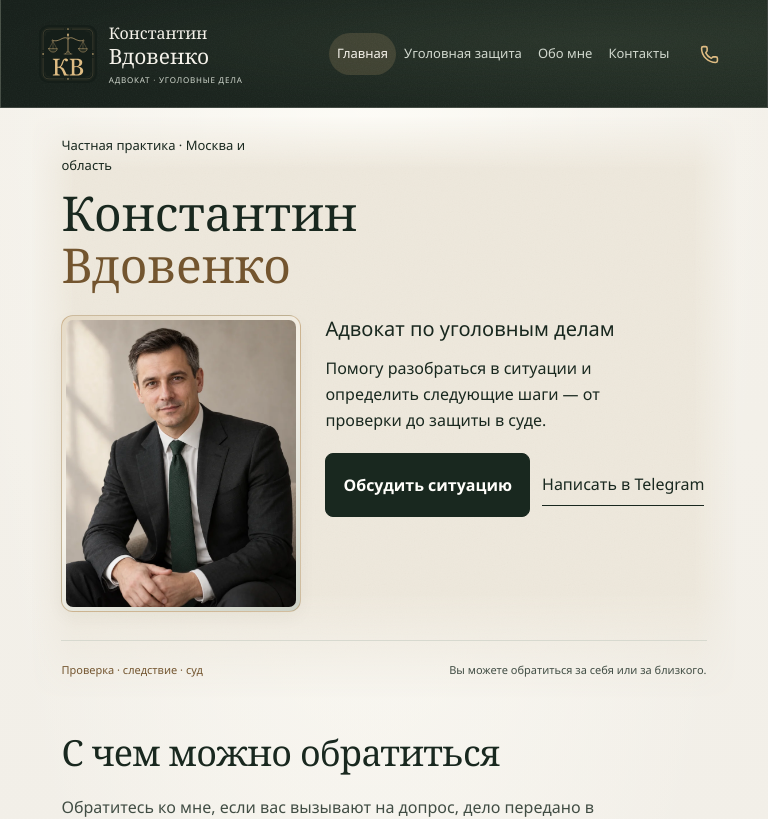
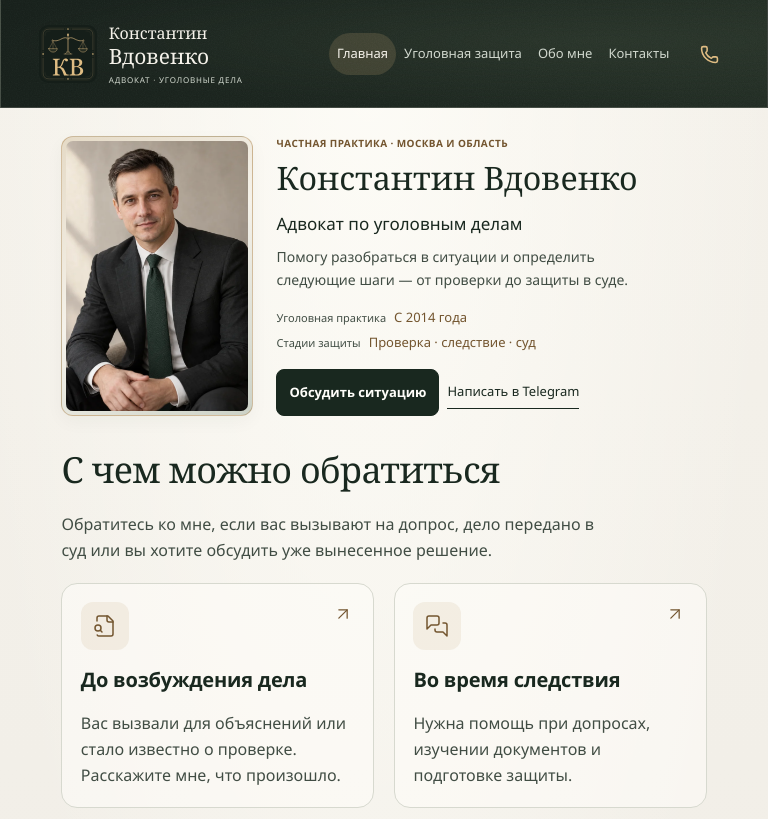
Before and after one commit to Aleks-man/advokat-vdovenko, a React (Vite) app in the folder front/: page / in a window 768 px wide. Shown: the top 819 px of the page. Built offline with nearby package versions, Linux system fonts and the light colour scheme; a web font is replaced by a local one.

Commit message:
Stabilize responsive hero layout and simplify about page

```diff
--- a/front/src/components/AttorneyProfile/AttorneyProfile.css
+++ b/front/src/components/AttorneyProfile/AttorneyProfile.css
@@ -1,63 +1,33 @@
 .about.panel {
   margin-top: var(--intro-offset);
   padding-block: var(--intro-padding) var(--panel-space);
-  border: 1px solid var(--line);
-  background: rgb(255 254 250 / 60%);
 }
 .about-inner {
   display: grid;
-  grid-template-columns: minmax(0, 0.85fr) minmax(0, 1.65fr);
-  grid-template-areas:
-    'portrait heading'
-    'portrait content';
-  grid-template-rows: auto 1fr;
+  grid-template-columns: minmax(0, 1fr) minmax(0, 2fr);
   align-items: start;
-  column-gap: clamp(28px, 4vw, 56px);
-  row-gap: var(--heading-gap);
+  gap: var(--heading-gap) var(--content-gap);
 }
-.about-portrait {
-  grid-area: portrait;
-  align-self: start;
-  width: 100%;
-  max-width: 360px;
-  padding: 4px;
-  border: 1px solid var(--portrait-border);
-  border-radius: var(--portrait-radius);
-  background: var(--portrait-surface);
-  box-shadow: var(--portrait-shadow);
-}
-.about-portrait img {
-  display: block;
-  width: 100%;
-  height: auto;
-  aspect-ratio: 4 / 5;
-  object-fit: cover;
-  border-radius: calc(var(--portrait-radius) - 5px);
-}
+.about-heading,
 .about-content {
-  grid-area: content;
-  min-width: 0;
-}
-.about-heading {
-  grid-area: heading;
   min-width: 0;
 }
 .about-heading .eyebrow {
   margin-bottom: var(--intro-title-gap);
 }
 .about-heading h1 {
-  max-width: 540px;
   font-family: var(--heading);
-  font-size: var(--page-title);
+  font-size: var(--section-title);
   font-weight: 400;
-  line-height: 1.16;
+  line-height: 1.2;
   letter-spacing: normal;
 }
 .about-profession {
   margin-top: 16px;
-  font-size: var(--text-lead);
+  max-width: 24ch;
+  font-size: var(--text-secondary);
   font-weight: 500;
-  color: var(--ink);
+  color: var(--accent-text);
   line-height: var(--subheading-leading);
 }
 .about-biography {
@@ -67,18 +37,20 @@
   font-size: var(--text-size);
   color: var(--muted);
 }
+.about-biography p:first-child {
+  color: var(--ink);
+}
 .about-facts {
   display: grid;
   grid-template-columns: repeat(3, minmax(0, 1fr));
   gap: 20px;
   margin: var(--heading-gap) 0 0;
-  padding: 20px;
-  border-radius: 12px;
-  background: rgb(var(--accent-rgb) / 7%);
+  padding-top: 20px;
+  border-top: 1px solid var(--line);
 }
 .about-facts dt {
   margin-bottom: 8px;
-  font-size: 13px;
+  font-size: var(--text-caption);
   line-height: 1.5;
   color: var(--muted);
 }
@@ -91,33 +63,19 @@
 }
 @media (max-width: 900px) {
   .about-inner {
-    grid-template-columns: 1fr;
-    grid-template-areas:
-      'heading'
-      'portrait'
-      'content';
-    grid-template-rows: auto;
-    gap: var(--heading-gap);
-  }
-  .about-portrait {
-    max-width: 240px;
+    grid-template-columns: minmax(0, 1fr);
   }
   .about-heading h1 {
+    font-size: var(--page-title);
+  }
+  .about-profession {
     max-width: none;
   }
 }
 @media (max-width: 600px) {
-  .about-profession {
-    font-size: var(--text-lead);
-  }
-  .about-portrait {
-    max-width: 228px;
-  }
   .about-facts {
-    grid-template-columns: 1fr;
+    grid-template-columns: minmax(0, 1fr);
     gap: 12px;
-    padding: 16px;
-    margin-top: var(--heading-gap);
   }
   .about-facts > div {
     display: grid;
--- a/front/src/components/AttorneyProfile/AttorneyProfile.tsx
+++ b/front/src/components/AttorneyProfile/AttorneyProfile.tsx
@@ -3,21 +3,12 @@ import './AttorneyProfile.css'
 
 export function AttorneyProfile() {
   return (
-    <section className="about panel intro-surface" id="about" aria-labelledby="about-heading">
+    <section className="about panel" id="about" aria-labelledby="about-heading">
       <div className="container about-inner">
         <div className="about-heading">
           <p className="eyebrow">Обо мне</p>
           <h1 id="about-heading">{about.name}</h1>
           <p className="about-profession">{about.profession}</p>
-        </div>
-        <div className="about-portrait">
-          <img
-            src={about.portrait.src}
-            alt={about.portrait.alt}
-            width="800"
-            height="1000"
-            decoding="async"
-          />
         </div>
         <div className="about-content">
           <div className="about-biography">
--- a/front/src/components/Hero/Hero.css
+++ b/front/src/components/Hero/Hero.css
@@ -1,62 +1,53 @@
 .hero {
+  margin-top: var(--intro-offset);
   display: grid;
-  grid-template-columns: minmax(0, 1fr) 280px;
-  column-gap: 24px;
-  position: relative;
-  isolation: isolate;
-  overflow: hidden;
-  margin-top: var(--intro-offset);
+  grid-template-columns: clamp(185px, 25vw, 304px) minmax(0, 1fr);
+  grid-template-areas: 'portrait copy';
+  align-items: stretch;
+  gap: clamp(20px, 3vw, 48px);
   padding: var(--intro-padding) var(--panel-inset) 0;
   color: var(--ink);
 }
-.hero::before {
-  content: '';
-  position: absolute;
-  inset: 0;
-  z-index: -1;
-  background-color: var(--surface-hero);
-  background-image: url('../../assets/matte-paper.svg');
-  background-repeat: repeat;
-  mask-image:
-    linear-gradient(90deg, transparent, #000 6%, #000 94%, transparent),
-    linear-gradient(180deg, transparent, #000 9%, #000 82%, transparent);
-  mask-composite: intersect;
-  pointer-events: none;
+.hero-copy {
+  grid-area: copy;
+  container-type: inline-size;
+  display: flex;
+  flex-direction: column;
+  justify-content: space-between;
+  gap: 20px;
+  min-width: 0;
 }
-.hero-copy {
-  padding: 0 0 24px;
-  align-self: start;
-  position: relative;
-  z-index: 2;
+.hero-heading,
+.hero-content {
+  min-width: 0;
+}
+.hero-content {
+  display: grid;
+  gap: 20px;
 }
 .hero-location {
-  color: var(--muted);
-  font-size: var(--text-secondary);
-  font-weight: 500;
+  color: var(--accent-text);
+  font-size: var(--text-caption);
+  font-weight: 600;
   line-height: 1.5;
+  letter-spacing: 0.08em;
+  text-transform: uppercase;
 }
 .hero h1 {
-  margin-top: var(--intro-title-gap);
+  margin-top: 8px;
   font-family: var(--heading);
-  font-size: min(var(--hero-title), 48px);
+  font-size: clamp(22px, 7.5cqi, 64px);
   font-weight: 400;
-  line-height: 1.08;
+  line-height: 1.16;
   letter-spacing: normal;
-}
-.hero h1 span,
-.hero h1 em {
-  display: block;
 }
 .hero h1 em {
   font-style: normal;
-  color: var(--accent-text);
 }
 .hero-description {
-  margin-top: var(--heading-gap);
-  max-width: 38ch;
   font-size: var(--text-lead);
   font-weight: 500;
-  line-height: 1.4;
+  line-height: var(--subheading-leading);
 }
 .hero-description span {
   display: block;
@@ -64,176 +55,180 @@
   font-weight: 400;
   font-size: var(--text-size);
   margin-top: 12px;
-  max-width: 37ch;
+  max-width: 48ch;
   line-height: var(--text-leading);
 }
 .hero-actions {
   display: flex;
   flex-wrap: wrap;
   align-items: center;
-  gap: 18px;
-  margin-top: var(--heading-gap);
-}
-.hero .button {
-  background: var(--ink);
-  color: var(--paper-light);
-  border-color: var(--ink);
-  font-weight: 600;
-}
-.hero .button:hover {
-  background: var(--ink-dark);
+  gap: 12px 18px;
 }
 .hero-art {
+  grid-area: portrait;
   width: 100%;
-  max-width: 280px;
-  margin-bottom: 32px;
-  padding: 4px;
-  align-self: start;
+  position: relative;
+  align-self: stretch;
+  min-width: 0;
+  min-height: 0;
+  aspect-ratio: 4 / 5;
+  overflow: hidden;
   border: 1px solid var(--portrait-border);
   border-radius: var(--portrait-radius);
   background: var(--portrait-surface);
   box-shadow: var(--portrait-shadow);
 }
 .hero-image {
+  position: absolute;
+  inset: 4px;
   display: block;
-  width: 100%;
-  height: auto;
-  aspect-ratio: 4 / 5;
+  width: calc(100% - 8px);
+  height: calc(100% - 8px);
   object-fit: cover;
+  object-position: center top;
   border-radius: calc(var(--portrait-radius) - 5px);
 }
-.hero-bottom {
-  grid-column: 1 / -1;
+.hero-facts {
   display: flex;
-  justify-content: space-between;
-  align-items: center;
-  gap: 18px;
-  padding-block: 20px;
-  border-top: 1px solid var(--line);
-  font-size: 12px;
+  flex-wrap: wrap;
+  gap: 12px 28px;
+  margin: 0;
+}
+.hero-facts dt {
+  margin-bottom: 2px;
+  font-size: var(--text-caption);
+  line-height: 1.5;
   color: var(--muted);
 }
-.hero-bottom > :first-child {
+.hero-facts dd {
+  margin: 0;
+  font-size: var(--text-secondary);
   font-weight: 500;
+  line-height: 1.5;
   color: var(--accent-text);
 }
-@media (max-width: 960px) {
-  .hero {
-    margin-top: var(--intro-offset);
-    padding: var(--intro-padding) var(--panel-inset) 0;
-  }
-  .hero-copy {
-    --muted: var(--ink);
-    padding: 0 0 28px;
+@media (min-width: 601px) and (max-width: 1000px) {
+  .hero-copy,
+  .hero-content {
+    gap: 16px;
   }
   .hero-location {
-    max-width: 26ch;
+    font-size: 10px;
+    letter-spacing: 0.04em;
+  }
+  .hero-description {
+    font-size: 17px;
+  }
+  .hero-description span {
+    font-size: 14px;
+    margin-top: 10px;
+  }
+  .hero-facts {
+    display: grid;
+    gap: 6px;
+  }
+  .hero-facts > div {
+    display: flex;
+    flex-wrap: wrap;
+    align-items: baseline;
+    gap: 2px 8px;
+  }
+  .hero-facts dt {
+    margin: 0;
+    font-size: 11px;
+  }
+  .hero-facts dd {
     font-size: 13px;
   }
-  .hero .button {
-    gap: 20px;
-    padding-inline: 17px;
+  .hero-actions {
+    flex-wrap: nowrap;
+    gap: 8px;
   }
-  .hero-description {
-    margin-top: 20px;
-    font-size: var(--text-lead);
+  .hero-actions .button {
+    padding: 12px;
+    font-size: 13px;
+    white-space: nowrap;
   }
-  .hero-actions {
-    gap: 12px;
-  }
-  .hero-art {
-    max-width: 100%;
-    justify-self: end;
-    margin-bottom: 28px;
-  }
-  .hero-bottom {
-    position: relative;
-    z-index: 2;
-    flex-wrap: wrap;
-    padding-block: 20px;
-    gap: 10px;
-    font-size: 11px;
+  .hero-actions .text-link {
+    padding-block: 6px;
+    font-size: 13px;
+    white-space: nowrap;
   }
 }
-
-@media (max-width: 850px) {
+@media (max-width: 600px) {
   .hero {
-    grid-template-columns: 1fr;
+    grid-template-columns: minmax(0, 1fr);
+    grid-template-areas:
+      'heading'
+      'portrait'
+      'content'
+      'actions';
+    gap: 16px;
+    text-align: center;
   }
   .hero-copy {
     display: contents;
   }
+  .hero-heading {
+    grid-area: heading;
+  }
+  .hero-content {
+    grid-area: content;
+    gap: 16px;
+  }
   .hero-location {
-    grid-row: 1;
+    font-size: 10px;
+    letter-spacing: 0.06em;
   }
   .hero h1 {
-    grid-row: 2;
+    font-size: clamp(23px, 5.5vw, 32px);
   }
   .hero-art {
-    grid-row: 3;
-    max-width: 240px;
-    justify-self: start;
-    margin-block: 24px;
+    width: 100%;
+    max-width: 228px;
+    justify-self: center;
   }
-  .hero-description {
-    grid-row: 4;
-    margin-top: 0;
+  .hero-image {
+    object-fit: contain;
+  }
+  .hero-description span {
+    max-width: 36ch;
+    margin-inline: auto;
   }
   .hero-actions {
-    grid-row: 5;
-    margin-top: var(--heading-gap);
+    grid-area: actions;
+    justify-content: center;
+    gap: 8px 18px;
   }
-  .hero-bottom {
-    grid-row: 6;
-    margin-top: 28px;
+  .hero-actions .button {
+    justify-content: center;
+  }
+  .hero-facts {
+    justify-content: center;
+    gap: 12px 24px;
   }
 }
-
-@media (min-width: 601px) and (max-width: 850px) {
-  .hero {
-    grid-template-columns: 240px minmax(0, 1fr);
-    grid-template-rows: auto auto auto 1fr auto;
+@media (min-width: 451px) and (max-width: 600px) {
+  .hero-actions {
+    flex-wrap: nowrap;
+    gap: 14px;
   }
-  .hero-location,
-  .hero h1 {
-    grid-column: 1 / -1;
+  .hero-actions .button {
+    padding: 14px 16px;
+    font-size: var(--text-secondary);
+    white-space: nowrap;
   }
-  .hero-art {
-    grid-column: 1;
-    grid-row: 3 / 5;
-    margin-bottom: 0;
-  }
-  .hero-description {
-    grid-column: 2;
-    grid-row: 3;
-    margin-top: 24px;
-  }
-  .hero-actions {
-    grid-column: 2;
-    grid-row: 4;
-    align-self: start;
-  }
-  .hero-bottom {
-    grid-row: 5;
+  .hero-actions .text-link {
+    font-size: var(--text-secondary);
+    white-space: nowrap;
   }
 }
-
-@media (max-width: 600px) {
-  .hero {
-    grid-template-columns: minmax(0, 360px);
-    justify-content: center;
-    padding-inline: clamp(24px, 6vw, 36px);
-  }
-  .hero-art {
-    max-width: 100%;
-  }
-  .hero-image {
-    height: clamp(230px, 70vw, 270px);
-    aspect-ratio: auto;
-    object-position: center top;
+@media (max-width: 450px) {
+  .hero-actions {
+    flex-direction: column;
+    align-items: center;
   }
   .hero-actions .button {
     width: 100%;
-    justify-content: center;
   }
 }
--- a/front/src/components/Hero/Hero.tsx
+++ b/front/src/components/Hero/Hero.tsx
@@ -8,11 +8,13 @@ export function Hero() {
   return (
     <section className="hero container">
       <div className="hero-copy">
+        <div className="hero-heading">
           <p className="hero-location">Частная практика · Москва и область</p>
           <h1>
-          <span>{firstName}</span>
-          <em>{lastName.join(' ')}</em>
+            <span>{firstName}</span> <em>{lastName.join(' ')}</em>
           </h1>
+        </div>
+        <div className="hero-content">
           <p className="hero-description">
             Адвокат по уголовным делам
             <span>
@@ -20,6 +22,17 @@ export function Hero() {
               суде.
             </span>
           </p>
+          <dl className="hero-facts">
+            <div>
+              <dt>Уголовная практика</dt>
+              <dd>С 2014 года</dd>
+            </div>
+            <div>
+              <dt>Стадии защиты</dt>
+              <dd>Проверка · следствие · суд</dd>
+            </div>
+          </dl>
+        </div>
         <div className="hero-actions">
           <Link to="/contacts" className="button">
             Обсудить ситуацию
@@ -44,10 +57,6 @@ export function Hero() {
           fetchPriority="high"
         />
       </div>
-      <div className="hero-bottom">
-        <span>Проверка · следствие · суд</span>
-        <span>Вы можете обратиться за себя или за близкого.</span>
-      </div>
     </section>
   )
 }
```
Also changed, not shown: 2 other files (tests, documents, lock files or other folders). Lines whose indentation alone changed are shown as unchanged.
